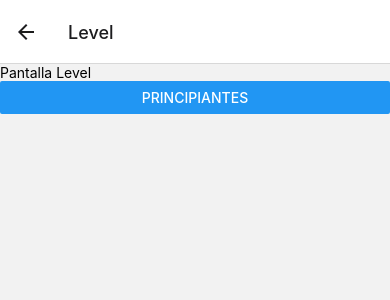
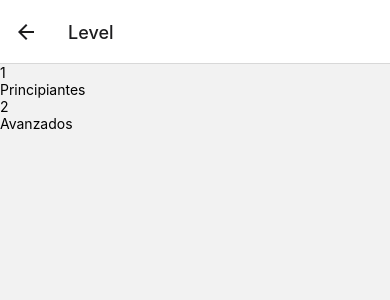
Before and after one commit to Yurakoski/training-app, a React Native app: screen /Level in a window 390 px wide. Shown: the top 300 px of the page. Built offline with nearby package versions, Linux system fonts and the light colour scheme.

Commit message:
navigation

```diff
--- /dev/null
+++ b/src/constants/data/exercises.js
@@ -0,0 +1,30 @@
+export const EXERCISES = [
+    {
+      id: 1,
+      categoryId: 1,
+      title: '',
+      description: 'Ejercicio para biceps con mancuernas',
+
+    },
+    {
+      id: 2,
+      categoryId: 1,
+      title: '',
+      description: 'Ejercicio para espalda con máquina',
+
+    },
+    {
+      id: 3,
+      categoryId: 2,
+      title: '',
+      description: 'Ejercicio para pecho con mancuernas',
+
+    },
+    {
+      id: 4,
+      categoryId: 2,
+      title: '',
+      description: 'Ejercicio para triceps con máquina',
+
+    },
+  ];
--- /dev/null
+++ b/src/constants/data/index.js
@@ -0,0 +1,2 @@
+export * from './levels';
+export * from './exercises';
--- /dev/null
+++ b/src/constants/data/levels.js
@@ -0,0 +1,12 @@
+export const LEVELS = [
+    {
+      id: 1,
+      title: 'Principiantes',
+      color: '#FFD151',
+    },
+    {
+      id: 2,
+      title: 'Avanzados',
+      color: '#FFDDA1',
+    },
+  ];
--- a/src/screens/exercises/index.jsx
+++ b/src/screens/exercises/index.jsx
@@ -1,10 +1,24 @@
 import React from "react";
-import { View, Text } from "react-native";
+import { View, Text, FlatList, TouchableOpacity } from "react-native";
+import { EXERCISES } from "../../constants/data/index";
 
-const Exercises = ()=>{
+const Exercises = ({navigation, route})=>{
+
+    const {categoryId} = route.params;
+    const keyExtractor = (item) => item.id.toString();
+    const filteredProducts = EXERCISES.filter( (exerc) => exerc.categoryId === categoryId) ;
+    const renderItem = ({ item }) =>
+        <View>
+             <Text>{item.description}</Text>
+        </View>
+
     return(
         <View>
-            <Text>Pantalla Ejercicios</Text>
+            <FlatList
+                data={filteredProducts}
+                renderItem={renderItem}
+                keyExtractor={keyExtractor}
+            />
         </View>
     )
 }
--- a/src/screens/level/index.jsx
+++ b/src/screens/level/index.jsx
@@ -1,13 +1,36 @@
 import React from "react";
-import { View, Text, Button } from "react-native";
+import { View, Text, TouchableOpacity, FlatList } from "react-native";
+import { LEVELS } from "../../constants/data/index";
 
 const Level = ({ navigation })=>{
+
+      const onSelected = ( item ) => {
+        navigation.navigate(
+            'Exercises',{
+                categoryId: item.id,
+                title: item.title
+            })
+    }
+    const renderItem = ({ item }) =>
+    <View >
+        <TouchableOpacity onPress={ ()=>{ onSelected(item) }}>
+            <View>
+                <Text>{ item.id }</Text>
+                <Text>{ item.title }</Text>
+            </View>
+        </TouchableOpacity>
+    </View>
+
+    const keyExtractor = ( item ) => item.id.toString();
     return(
         <View>
-            <Text>Pantalla Level</Text>
-            <Button title="Principiantes" onPress={()=> navigation.navigate('Exercises')}/>
+            <FlatList
+                data={LEVELS}
+                renderItem={renderItem}
+                keyExtractor={keyExtractor}
+            />
         </View>
     )
-}
+};
 
 export default Level;
```
